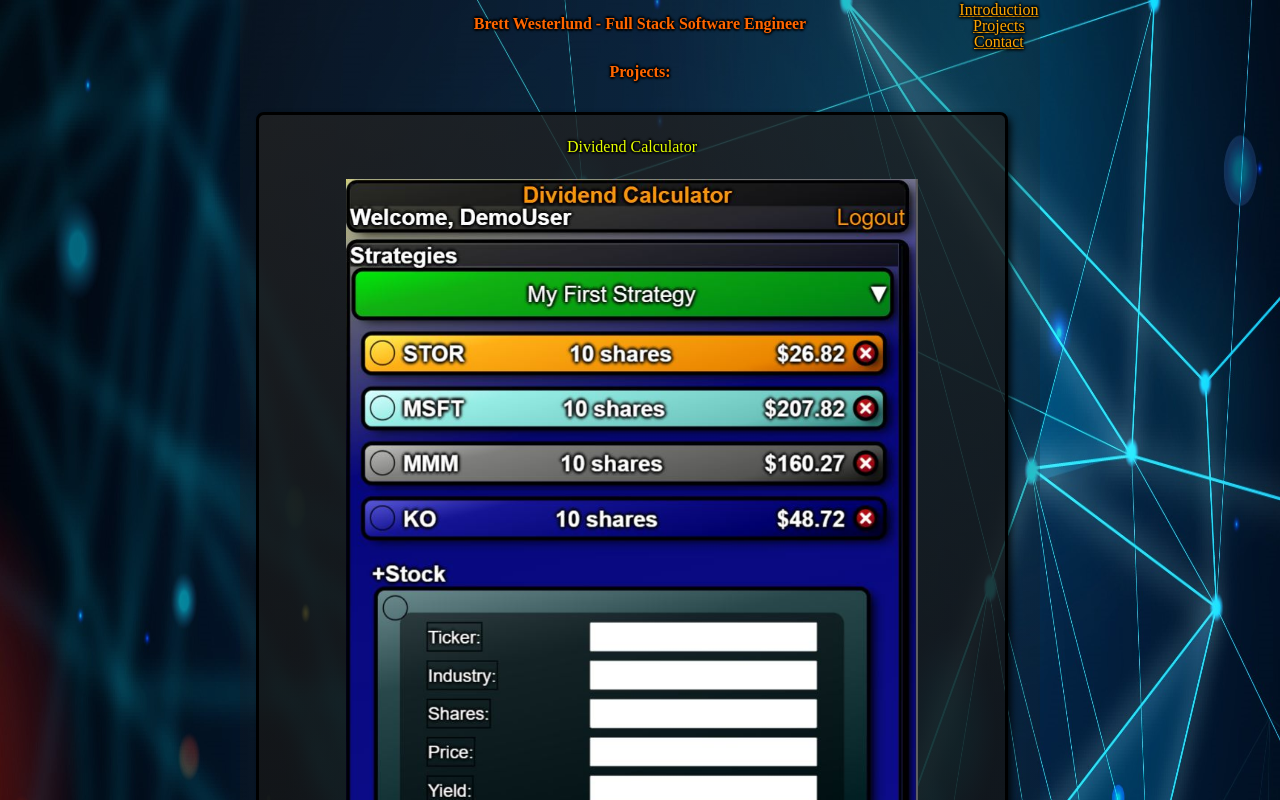
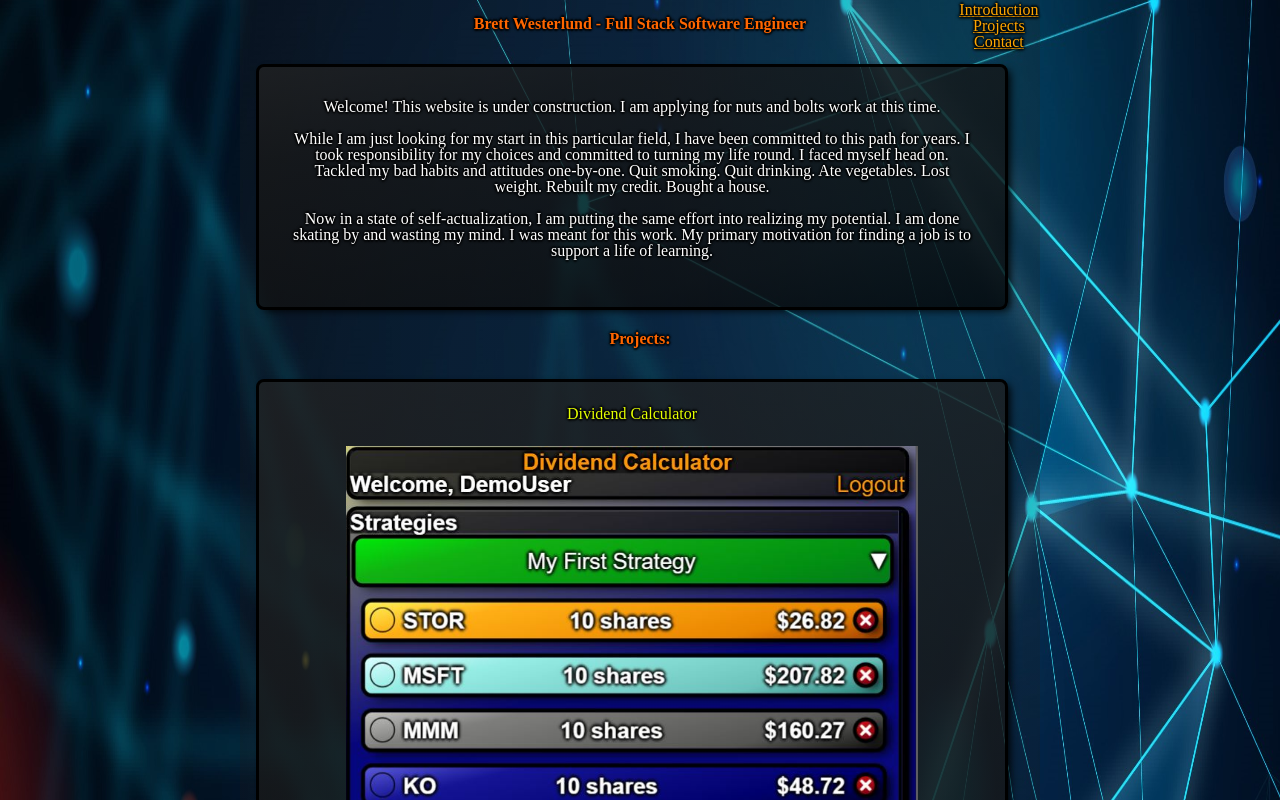
Before and after one commit to DrBretto/drbretto, a React (Create React App) app: page / in a window 1280 px wide. Shown: the top 800 px of the page. Built offline with nearby package versions, Linux system fonts and the light colour scheme.

Commit message:
re-inserted intro

```diff
--- a/src/App.js
+++ b/src/App.js
@@ -14,7 +14,7 @@ function App() {
         <Header></Header>
       </div>
 
-      {/* <Intro id="about"></Intro> */}
+      <Intro id="about"></Intro>
 
       <div id="projects">
         <h2>Projects:</h2>
--- a/src/Components/Intro.js
+++ b/src/Components/Intro.js
@@ -17,7 +17,7 @@ export default class Intro extends React.Component {
           <br />
           Now in a state of self-actualization, I am putting the same effort into realizing my potential. I am
           done skating by and wasting my mind. I was meant for this work. My primary motivation for finding a job
-          is to support a lifetime of learning.
+          is to support a life of learning.
           <br />
           <br />
 
```
